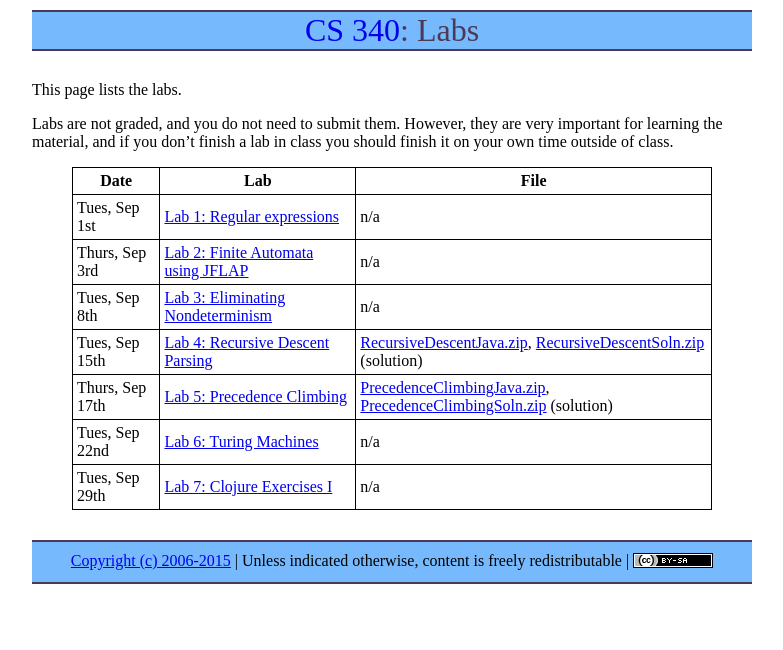
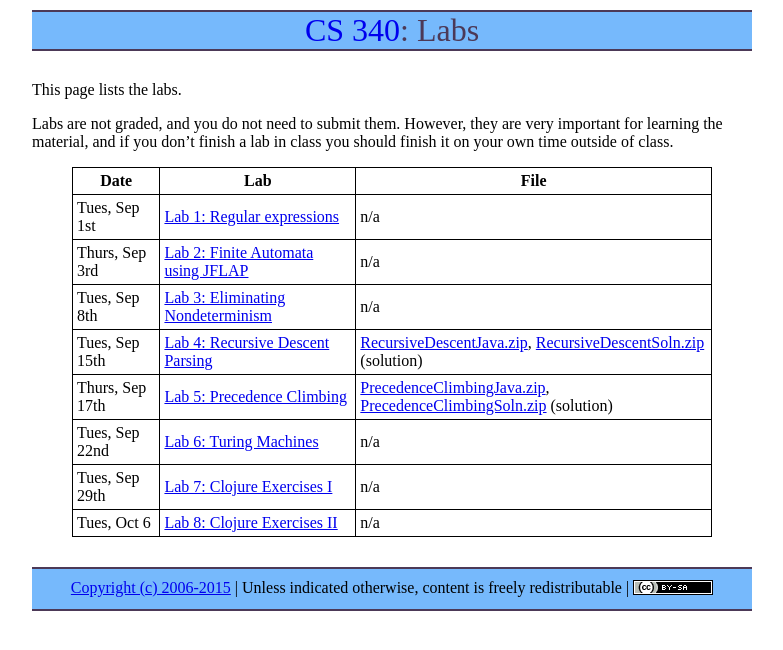
Before and after one commit to ycpcs/cs340-fall2015, a Jekyll site: the page built from labs/index.md, in a window 1280 px wide. Shown: the top 650 px of the page, without its empty margins (248-1031 px from the left). Built offline with Jekyll 4.4.1, drawn with Linux system fonts in a browser that asks for light colours; Markdown is read by kramdown in place of the engine named in the settings.

Commit message:
post lab 8

```diff
--- a/labs/index.md
+++ b/labs/index.md
@@ -16,9 +16,9 @@ Labs are not graded, and you do not need to submit them.  However, they are very
 > Thurs, Sep 17th | [Lab 5: Precedence Climbing](lab05.html) | [PrecedenceClimbingJava.zip](../lectures/PrecedenceClimbingJava.zip), [PrecedenceClimbingSoln.zip](../lectures/PrecedenceClimbingSoln.zip) (solution)
 > Tues, Sep 22nd | [Lab 6: Turing Machines](lab06.html) | n/a
 > Tues, Sep 29th | [Lab 7: Clojure Exercises I](lab07.html) | n/a
+> Tues, Oct 6 | [Lab 8: Clojure Exercises II](lab08.html) | n/a
 
 <!--
-> Tues, Oct 7 | [Lab 8: Clojure Exercises II](lab08.html) | n/a
 > Thurs, Oct 23 | [Lab 9: MiniVM programming](lab09.html) | [CS340\_Lab09.zip](CS340_Lab09.zip)
 > Tues, Nov 4 | [Lab 10: Tail-recursive list merge in Erlang](lab10.html) | [sort.erl](../lectures/sort.erl)
 > Thurs, Nov 13 | [Lab 11: Introduction to Ruby](lab11.html) | [CS340\_Lab11.zip](CS340_Lab11.zip)
```
